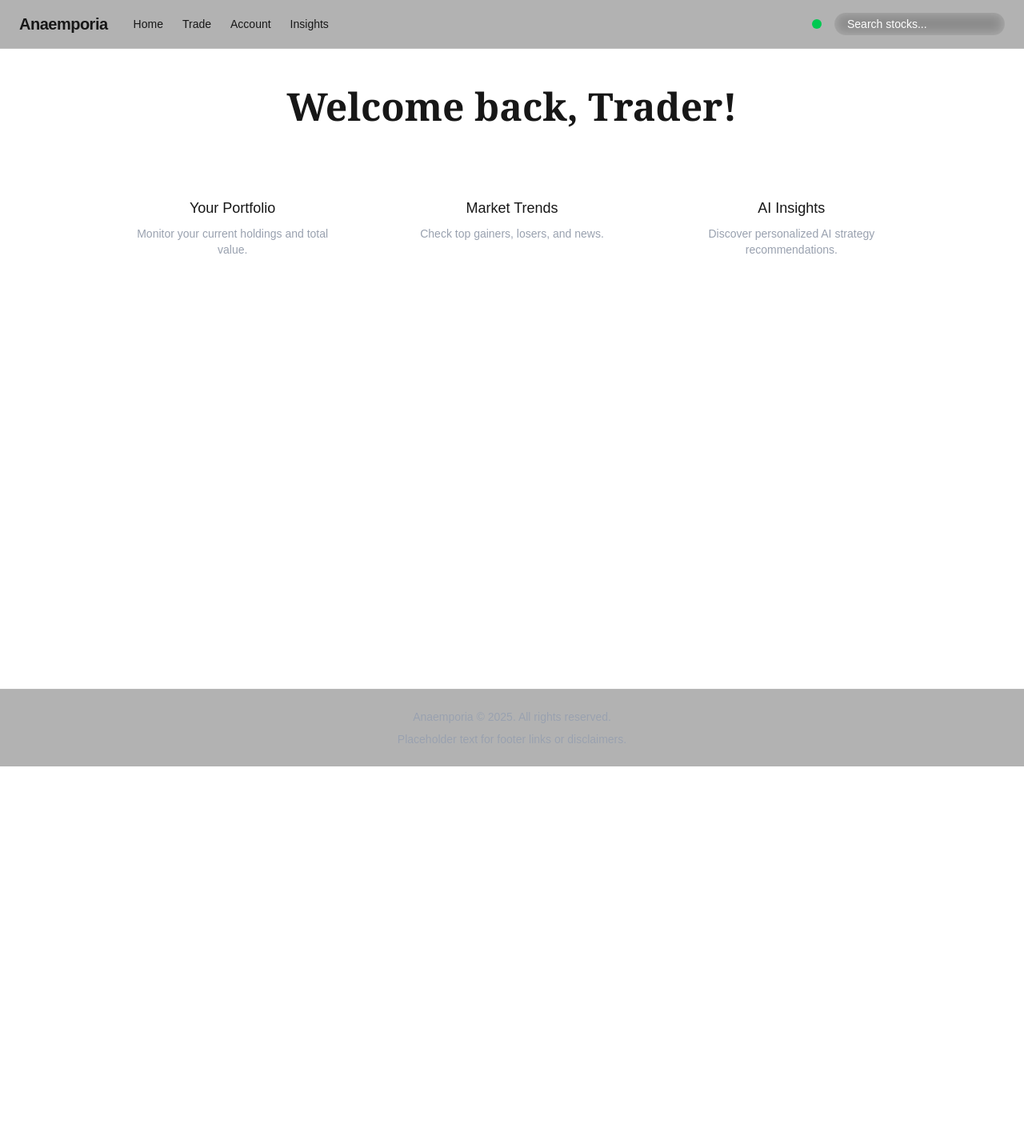
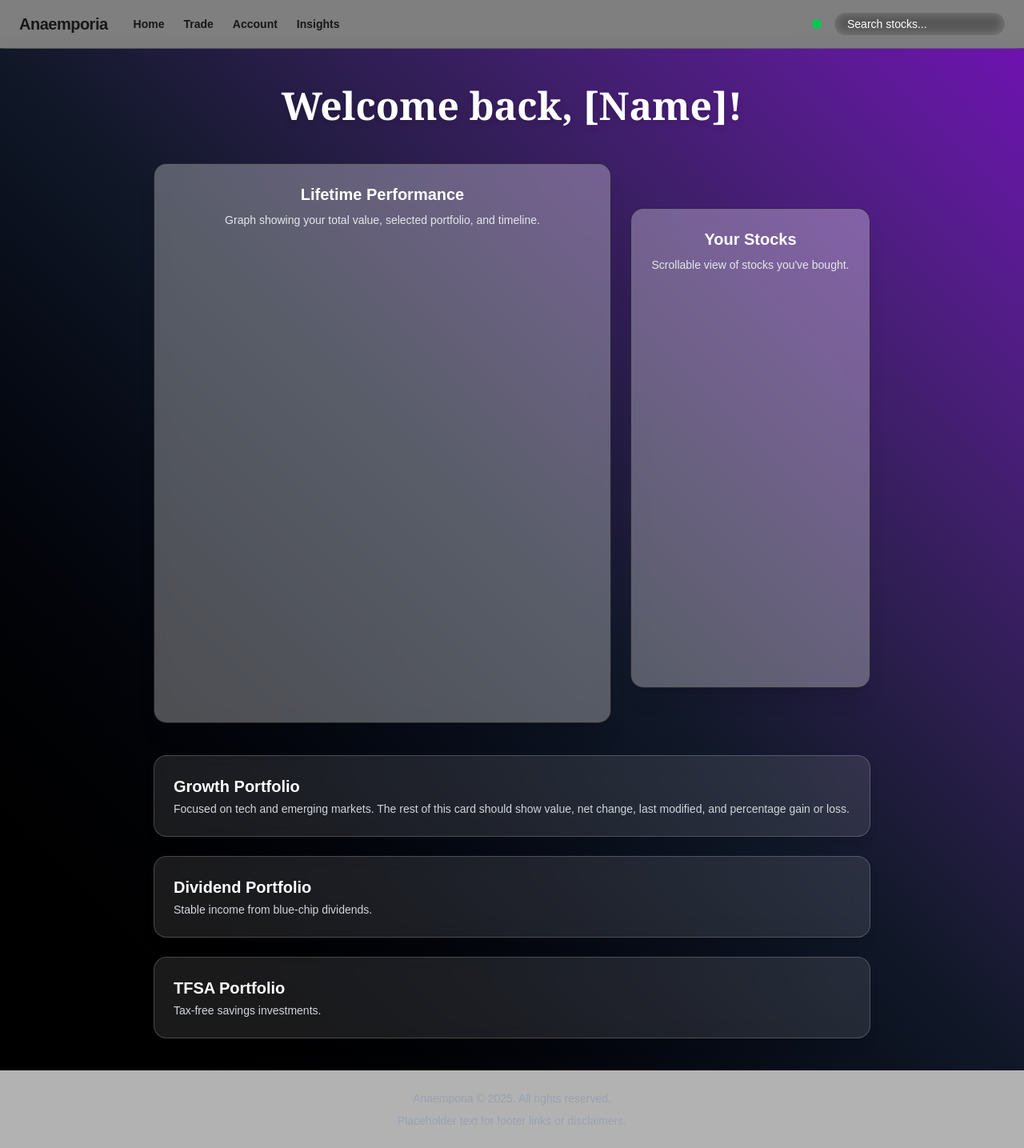
Before and after one commit to TanishqM1/anaemporiafrontend, a Next.js app: page /Homepage in a window 1280 px wide. Shown: the whole page at 80% size. Before the commit the page ends 958 px from the top, so only its background shows below. Built offline with nearby package versions, Linux system fonts and the light colour scheme; no server answers.

Commit message:
home page styling!

```diff
--- a/app/Homepage/page.tsx
+++ b/app/Homepage/page.tsx
@@ -1,31 +1,64 @@
 "use client";
 
-import { UserButton, useUser } from "@clerk/nextjs";
+import { useUser } from "@clerk/nextjs";
 
 export default function DashboardPage() {
   const { user } = useUser();
 
   return (
-    <main className="flex flex-col items-center justify-start px-4 py-12 text-center min-h-screen">
-      <h1 className="text-4xl sm:text-5xl font-bold mb-8 font-serif">
-        Welcome back, {user?.firstName || "Trader"}!
-        {/* replace with SQL First Name later. */}
+    <main className="bg-gradient-to-tr from-black via-gray-900 to-purple-800 text-white flex flex-col items-center justify-center text-center px-4 min-h-screen">
+      <h1 className="text-4xl sm:text-5xl font-bold m-12 font-serif drop-shadow-lg">
+        Welcome back, {user?.firstName || "[Name]"}!
       </h1>
 
+      <div className="flex flex-col sm:flex-row gap-6 w-full max-w-8xl px-44">
+        {/* Larger card for lifetime graph */}
+        <div className="flex-1 rounded-2xl bg-white/30 backdrop-blur-md p-6 border border-black/60 h-[700px] shadow-xl">
+          <h2 className="text-xl font-semibold mb-2 text-white">
+            Lifetime Performance
+          </h2>
+          <p className="text-gray-200 text-sm">
+            Graph showing your total value, selected portfolio, and timeline.
+          </p>
+        </div>
 
-      {/* Example placeholder cards */}
-      <div className="grid grid-cols-1 sm:grid-cols-3 gap-6 w-full max-w-5xl mt-8">
-        <div className="rounded-xl bg-white/5 backdrop-blur p-6 border border-white/10">
-          <h2 className="text-lg font-medium mb-2">Your Portfolio</h2>
-          <p className="text-gray-400 text-sm">Monitor your current holdings and total value.</p>
+        {/* Smaller card for bought stocks list */}
+        <div className="w-full sm:w-[300px] rounded-2xl bg-white/30 backdrop-blur-md p-6 border border-black/60 h-[600px] overflow-y-auto mt-14 shadow-xl">
+          <h2 className="text-xl font-semibold mb-2 text-white">Your Stocks</h2>
+          <p className="text-gray-200 text-sm">
+            Scrollable view of stocks you've bought.
+          </p>
         </div>
-        <div className="rounded-xl bg-white/5 backdrop-blur p-6 border border-white/10">
-          <h2 className="text-lg font-medium mb-2">Market Trends</h2>
-          <p className="text-gray-400 text-sm">Check top gainers, losers, and news.</p>
+      </div>
+
+      {/* Account Cards Section - Rectangular full-width */}
+      <div className="w-full max-w-8xl mt-10 flex flex-col gap-6 px-44 text-left m-10">
+        {/* Account 1 */}
+        <div className="rounded-2xl bg-white/10 backdrop-blur-md p-6 border border-white/20 shadow-lg w-full">
+          <h3 className="text-xl font-semibold text-white mb-1">
+            Growth Portfolio
+          </h3>
+          <p className="text-gray-300 text-sm">
+            Focused on tech and emerging markets. The rest of this card should show value, net change, last modified, and percentage gain or loss.
+          </p>
         </div>
-        <div className="rounded-xl bg-white/5 backdrop-blur p-6 border border-white/10">
-          <h2 className="text-lg font-medium mb-2">AI Insights</h2>
-          <p className="text-gray-400 text-sm">Discover personalized AI strategy recommendations.</p>
+
+        {/* Account 2 */}
+        <div className="rounded-2xl bg-white/10 backdrop-blur-md p-6 border border-white/20 shadow-lg w-full">
+          <h3 className="text-xl font-semibold text-white mb-1">
+            Dividend Portfolio
+          </h3>
+          <p className="text-gray-300 text-sm">
+            Stable income from blue-chip dividends.
+          </p>
+        </div>
+
+        {/* Account 3 */}
+        <div className="rounded-2xl bg-white/10 backdrop-blur-md p-6 border border-white/20 shadow-lg w-full">
+          <h3 className="text-xl font-semibold text-white mb-1">
+            TFSA Portfolio
+          </h3>
+          <p className="text-gray-300 text-sm">Tax-free savings investments.</p>
         </div>
       </div>
 
--- a/app/layout.tsx
+++ b/app/layout.tsx
@@ -1,11 +1,13 @@
 import { type Metadata } from "next";
 import { ClerkProvider } from "@clerk/nextjs";
 import "../styles/globals.css";
-import LayoutWrapper from "../componenets/LayoutWrapper";
+import Navbar from "@/componenets/navbar";
+import Footer from "@/componenets/Footer";
 
 export const metadata: Metadata = {
   title: "Anaemporia — Mock Trading, Real Insights",
-  description: "Simulate trading, explore AI-powered strategies, and master the markets.",
+  description:
+    "Simulate trading, explore AI-powered strategies, and master the markets.",
 };
 
 export default function RootLayout({
@@ -15,9 +17,16 @@ export default function RootLayout({
 }>) {
   return (
     <ClerkProvider>
-      <html lang="en" className="h-full">
-        <body className="bg-black text-white min-h-screen flex flex-col font-serif h-full">
-          <LayoutWrapper>{children}</LayoutWrapper>
+      <html lang="en">
+        <body className="flex flex-col min-h-screen bg-gradient-to-tr from-black via-gray-900 to-purple-800 text-white">
+          {/* NAVIGATION */}
+          <Navbar/>
+
+          {/* Main content grows to fill space */}
+          <main className="flex-grow pt-15">{children}</main>
+
+          {/* Footer stays at the bottom */}
+          <Footer/>
         </body>
       </html>
     </ClerkProvider>
--- a/componenets/Footer.tsx
+++ b/componenets/Footer.tsx
@@ -1,6 +1,6 @@
 export default function Footer() {
   return (
-    <footer className="w-full px-6 py-6 text-center text-sm text-gray-400 border-t border-white/10 backdrop-blur-md bg-black/30">
+    <footer className="w-full px-6 py-6 text-center text-sm text-gray-400 border-t border-white/10 backdrop-blur-md bg-black/30 pt-6">
       <p>Anaemporia © {new Date().getFullYear()}. All rights reserved.</p>
       <p className="mt-2">Placeholder text for footer links or disclaimers.</p>
     </footer>
--- a/componenets/LayoutWrapper.tsx
+++ /dev/null
@@ -1,18 +0,0 @@
-"use client";
-
-import { usePathname } from "next/navigation";
-import Navbar from "./navbar";
-import Footer from "./Footer";
-
-export default function LayoutWrapper({ children }: { children: React.ReactNode }) {
-  const pathname = usePathname();
-  const isLanding = pathname === "/";
-
-  return (
-    <>
-      {!isLanding && <Navbar />}
-      {children}
-      {!isLanding && <Footer />}
-    </>
-  );
-}
--- a/componenets/navbar.tsx
+++ b/componenets/navbar.tsx
@@ -5,15 +5,16 @@ import { UserButton } from "@clerk/nextjs";
 
 export default function Navbar() {
   return (
-    <nav className="w-full px-6 py-4 flex items-center justify-between border-b border-white/10 backdrop-blur-md bg-black/30">
+    // <nav className="fixed top-0 left-0 w-full z-50 bg-black/70 backdrop-blur border-b border-white/10 shadow-sm">
+    <nav className="w-full px-6 py-4 flex items-center justify-between border-b border-white/10 backdrop-blur-md bg-black/50 fixed top-0 left-0 z-50">
       {/* Left side: Logo and nav links */}
       <div className="flex items-center gap-8">
         {/* Placeholder logo */}
-        <Link href="/">
+        <Link href="/Homepage">
           <span className="text-xl font-bold tracking-tight">Anaemporia</span>
         </Link>
-        <div className="hidden sm:flex items-center gap-6 text-sm">
-          <Link href="/dashboard" className="hover:text-gray-300 transition">Home</Link>
+        <div className="hidden sm:flex items-center gap-6 text-sm font-bold">
+          <Link href="/Homepage" className="hover:text-gray-300 transition">Home</Link>
           <Link href="/trade" className="hover:text-gray-300 transition">Trade</Link>
           <Link href="/account" className="hover:text-gray-300 transition">Account</Link>
           <Link href="/insights" className="hover:text-gray-300 transition">Insights</Link>
```
